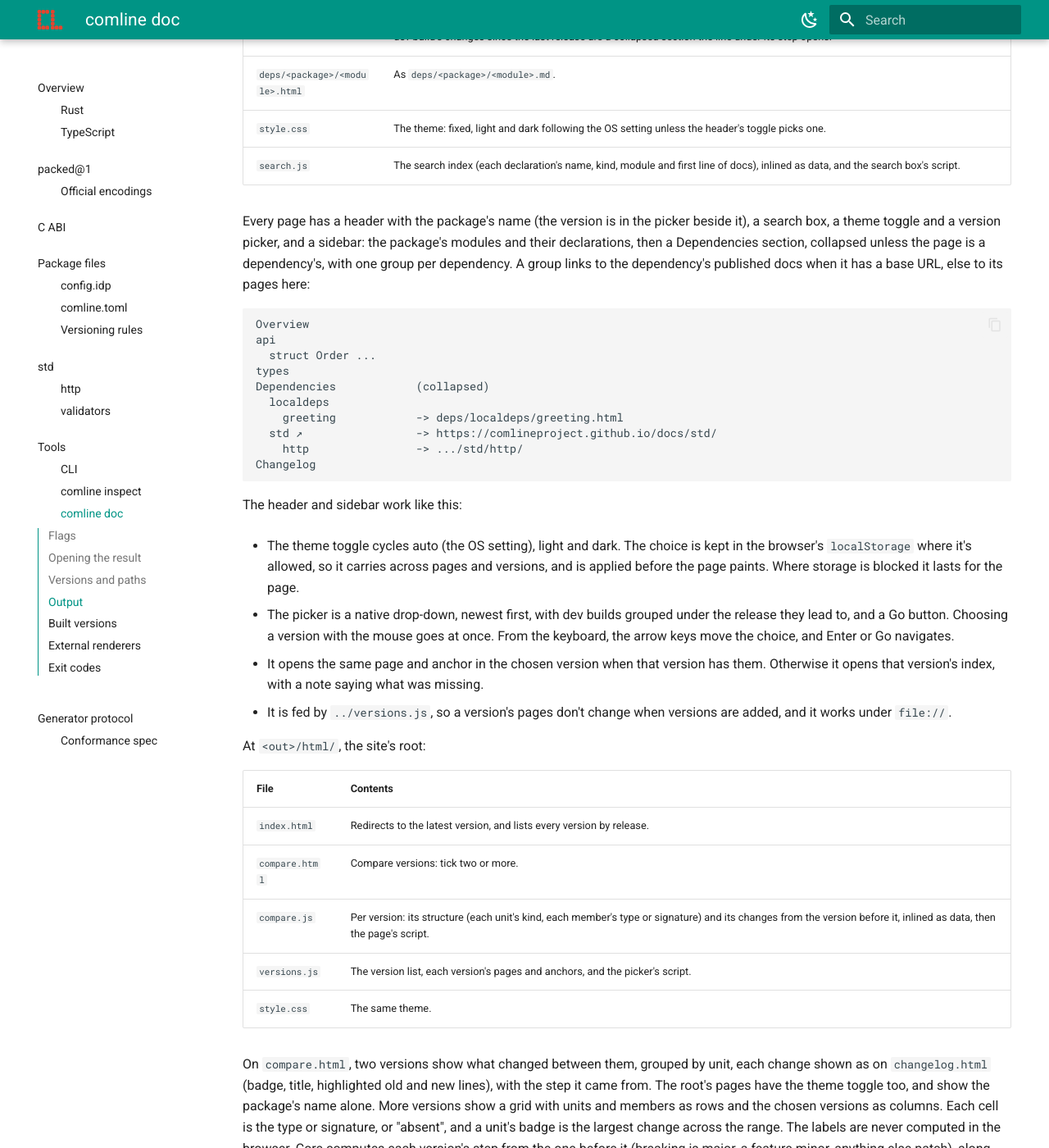
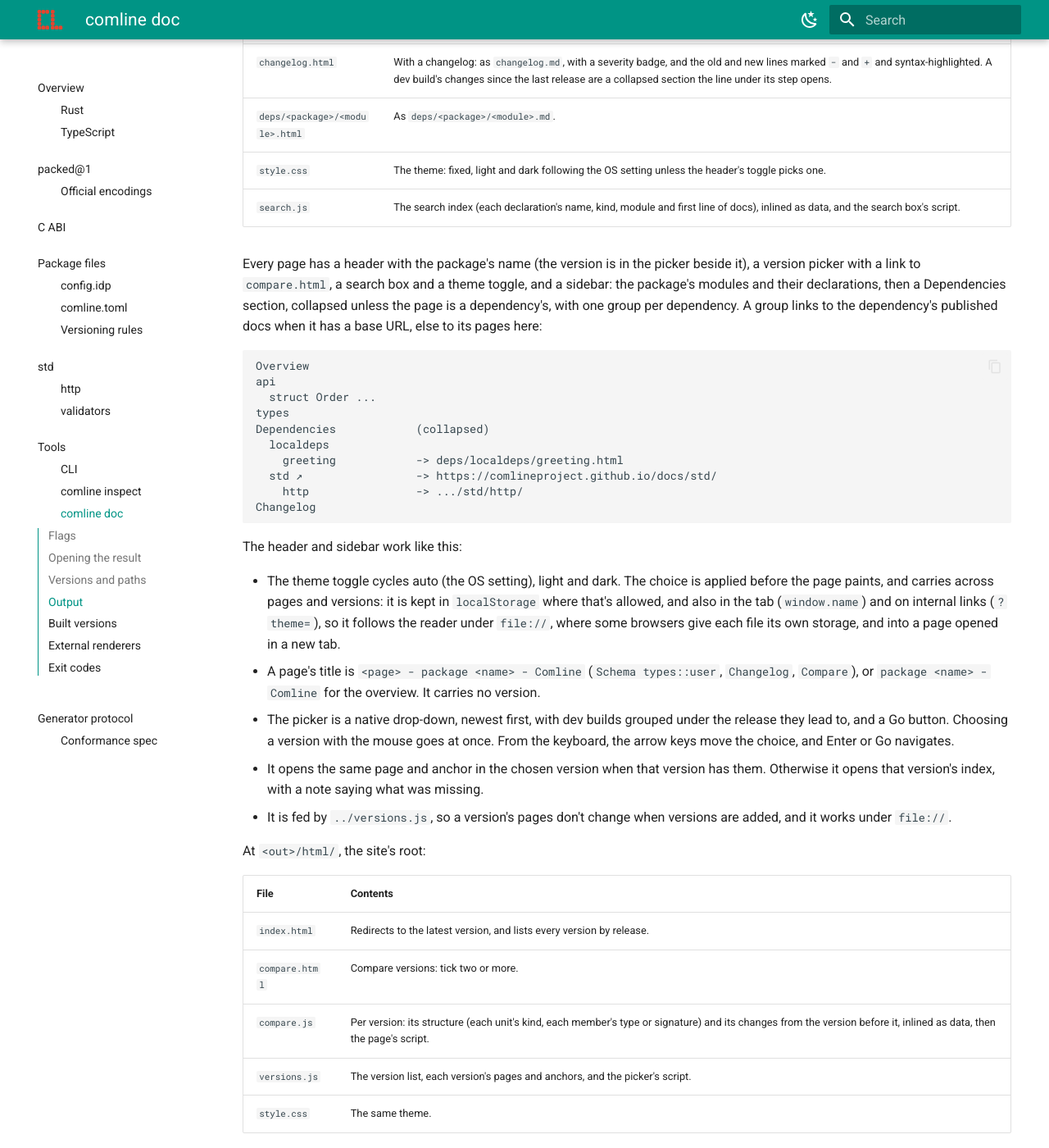
Before and after one commit to ComlineProject/docs, an MkDocs documentation site: the page built from docs/docs/reference/tools/doc.md, in a window 1280 px wide and 1400 px high, scrolled down 3584 px. Shown: the whole window at 82% size. Built offline with MkDocs 1.6.1 and Material for MkDocs 9.7.7, drawn with Linux system fonts in a browser that asks for light colours; the version menu is left out; some of the changed text lies outside the part shown.

Commit message:
docs: check five reference pages against the code
C ABI: vector counts after runtime#76 (76 cases), the revision checked,
and a note that runtime#76 raised the jsonrpc@1 decode's core cost.
Generator protocol: the html renderer, notes, and the generator's own
version check. Conformance: the JSON comparison rules (exact decimals,
runtime#72) and --timeout covering every case. inspect: the IR format
stamp refusal. doc: open's html choice, --version's folder, an external
renderer replacing the built-ins, nav.yml, the header and theme
persistence, page titles, built versions' notes, and the format-stamp
exit code.

Refs ComlineProject/core#197

````diff
--- a/docs/docs/reference/tools/doc.md
+++ b/docs/docs/reference/tools/doc.md
@@ -15,9 +15,9 @@
 | Flag | Default | Meaning |
 |---|---|---|
 | `--out <dir>` | `[doc] out`, else `docs/api` | Where to write, relative to the project. |
-| `--version <v>` | every version | Document only this built version, into `<out>/<format>/<v>/`: a version string, a commit hash (4+ characters), or `HEAD`. |
+| `--version <v>` | every version | Document only this built version, into its version's folder, `<out>/<format>/<version>/`: `<v>` is a version string, a commit hash (4+ characters), or `HEAD`. |
 | `--changelog-from <v>` | `[doc] changelog_from` | With `--version`: add what changed from built version `<v>` to the documented one. |
-| `--format <f>` | `[doc] formats`, else `markdown` | `markdown`, `html`, `json`, or another renderer id `[doc] renderer` offers. Repeat it, or separate formats with commas. |
+| `--format <f>` | `[doc] formats`, else `markdown` | `markdown`, `html`, `json`, or another renderer id `[doc] renderer` offers. Repeat it, or separate formats with commas. With `[doc] renderer` set, every format but `json` comes from that renderer ([External renderers](#external-renderers)). |
 | `--open` | off | After rendering, open the first format's index, as `comline doc open` does. With `--version`, it opens that version's own `index.html` or `index.md` (`model.json` for `json`). |
 
 ## Opening the result
@@ -27,8 +27,8 @@
 `index.json`, for `html`, `markdown` or `json`. `--out` is read as `comline doc`
 reads it.
 
-- With no `<format>`, it opens `html` if that is among `[doc] formats`, else
-  the first configured format.
+- With no `<format>`, it opens `html` if that is among `[doc] formats` or
+  `<out>/html/index.html` is already there, else the first configured format.
 - If the file isn't there, it renders that format first, exactly as
   `comline doc --format <format>` would. If it is, it opens it as it is,
   without re-rendering, and says so in one line with how to refresh it
@@ -71,7 +71,8 @@
 ```
 
 - A dev build's folder is its full version (`0.2.0-dev.1`), and it belongs to
-  the release it leads to (`0.2.0`).
+  the release it leads to (`0.2.0`). A version built more than once keeps its
+  newest build.
 - The working tree appears as `unreleased` only when its schemas or headers
   differ from the last build. With nothing built, it is the only version.
 - Each version carries the changelog from the version before it in the list
@@ -112,7 +113,7 @@
 | `<module>.md` | Per schema (`types::user` → `types/user.md`): its `//!` header, a table of its declarations (Item, Summary, then Type and Value, each only when some declaration in the module has one: a constant's type and value, a type alias's target), then each one with its `///` docs, annotations, fields and arguments (a field's own docs, else its parent's `/// @name:` line), enum variants, an error's ordinal and message, a validator's targets, parameters and asserts, and each protocol's functions and wire summary. |
 | `changelog.md` | With a changelog: breaking changes, additions and other changes. Each entry is a heading line (its severity, `MAJOR`, `MINOR` or `PATCH`, and a title such as `` `Orders.place`: signature changed `` linking to the declaration), then the change as a fenced `diff` block: the old IDL line with `-`, the new with `+`. An addition has only the `+` line, a removal only the `-` line, and a change with no IDL to show (a docstring, an error's ordinal, guarantees) a sentence instead. A release shows its changes since the previous release; a dev build its step, then a link to its changes since the last release, listed below it. |
 | `deps/<package>/<module>.md` | Per module of a dependency without a published base URL: what the package reaches of it, as `<module>.md`. |
-| `nav.yml` | A `nav` list for mkdocs or zensical: the package's modules, then a `Dependencies` section (a dependency's pages, or its published base URL). |
+| `nav.yml` | A `nav` list for mkdocs or zensical: the overview (`index.md`), the package's modules, then a `Dependencies` section (a dependency's pages, or its published base URL), then `Changelog` when there is one. |
 
 `<out>/markdown/index.md` lists the versions, newest first, grouped by release.
 There is no version picker: switching versions on a published site is left to
@@ -151,7 +152,8 @@
 | `search.js` | The search index (each declaration's name, kind, module and first line of docs), inlined as data, and the search box's script. |
 
 Every page has a header with the package's name (the version is in the
-picker beside it), a search box, a theme toggle and a version picker, and a
+picker beside it), a version picker with a link to `compare.html`, a search
+box and a theme toggle, and a
 sidebar: the package's modules and their declarations, then a Dependencies
 section, collapsed unless the page is a dependency's, with one group per
 dependency. A group links to the dependency's published docs when it has a
@@ -173,9 +175,14 @@
 The header and sidebar work like this:
 
 - The theme toggle cycles auto (the OS setting), light and dark. The choice is
-  kept in the browser's `localStorage` where it's allowed, so it carries across
-  pages and versions, and is applied before the page paints. Where storage is
-  blocked it lasts for the page.
+  applied before the page paints, and carries across pages and versions: it is
+  kept in `localStorage` where that's allowed, and also in the tab
+  (`window.name`) and on internal links (`?theme=`), so it follows the reader
+  under `file://`, where some browsers give each file its own storage, and into
+  a page opened in a new tab.
+- A page's title is `<page> - package <name> - Comline` (`Schema types::user`,
+  `Changelog`, `Compare`), or `package <name> - Comline` for the overview. It
+  carries no version.
 
 - The picker is a native drop-down, newest first, with dev builds grouped under
   the release they lead to, and a Go button. Choosing a version with the mouse
@@ -232,10 +239,13 @@
 A built version's model comes from its frozen IR and the `//!` headers stored
 with it. A built version keeps no source, so:
 
-- its protocols have no wire summary.
+- its protocols have no wire summary
+  ([core#153](https://github.com/ComlineProject/core/issues/153));
+- a version built before headers were stored
+  ([core#152](https://github.com/ComlineProject/core/pull/152)) has no headers.
 
-A version built before headers were stored has no headers. Each page of such a
-version opens with a note saying what it lacks, in both formats.
+Each page of such a version opens with a note saying what it lacks, in
+`markdown` and `html`.
 
 ## External renderers
 
@@ -243,7 +253,9 @@
 [generator protocol](../generator-protocol.md#render), and runs like an
 external generator: a `.wasm` under wasmtime with no filesystem, environment or
 network, a native executable with an empty environment, the same time limit
-(`[doc] timeout`, 60 seconds), output caps and path checks. `comline` asks it
+per call (`[doc] timeout`, 60 seconds), output caps and path checks. It takes
+the built-ins' place: every format but `json`, `markdown` and `html` included,
+is asked of it. `comline` asks it
 to describe itself first and refuses it unless it lists the format, at the
 model version this `comline` writes, in its `renderers`. It renders each
 version's folder with one `Render` each. The site's index is asked for only
@@ -254,4 +266,7 @@
 
 `0` on success. `1` when the package doesn't compile, a version doesn't exist,
 or the renderer refuses or fails. `2` when `--version` or `--changelog-from` is
-given and the project was never built.
+given and the project was never built, or when `.comline/` was written in
+another IR format: `comline doc` checks the store's
+[IR format stamp](../../guide/ir/cas.md#the-ir-format-stamp) before reading any
+built version, and `comline build` rebuilds the store in the current format.
````
Also changed, not shown: docs/docs/reference/c-abi.md (+7 -4 lines), docs/docs/reference/conformance.md (+18 -3 lines), docs/docs/reference/generator-protocol.md (+7 -5 lines), docs/docs/reference/tools/inspect.md (+6 -0 lines).
